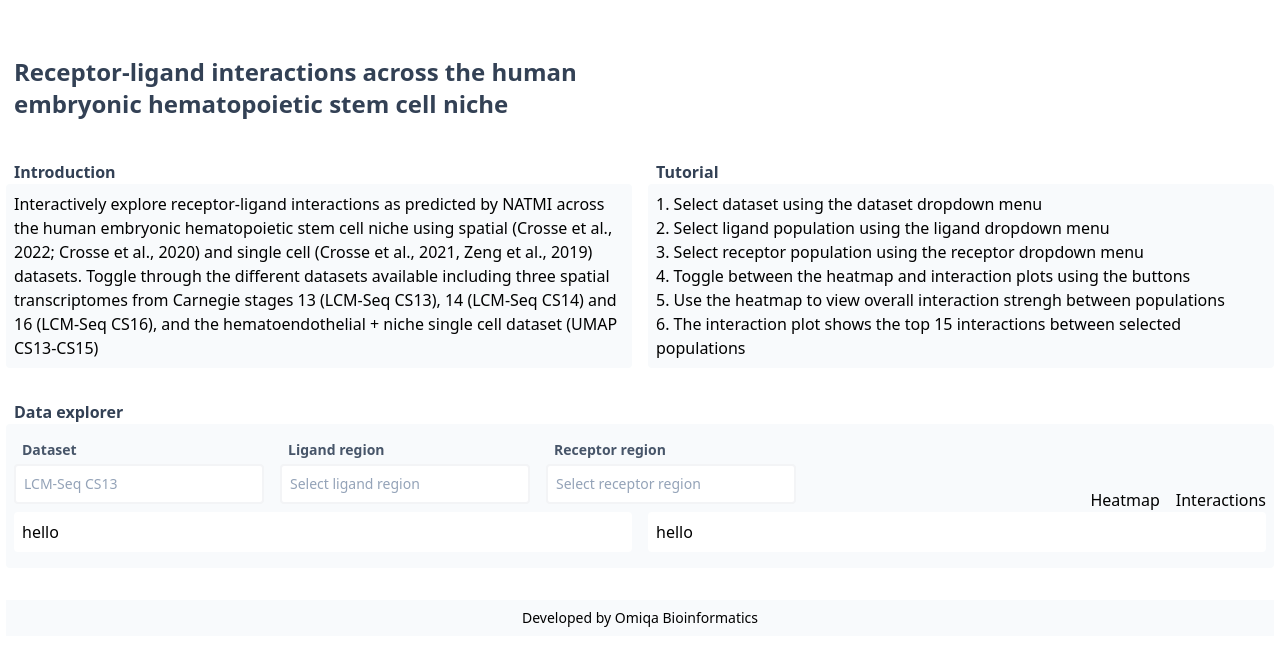
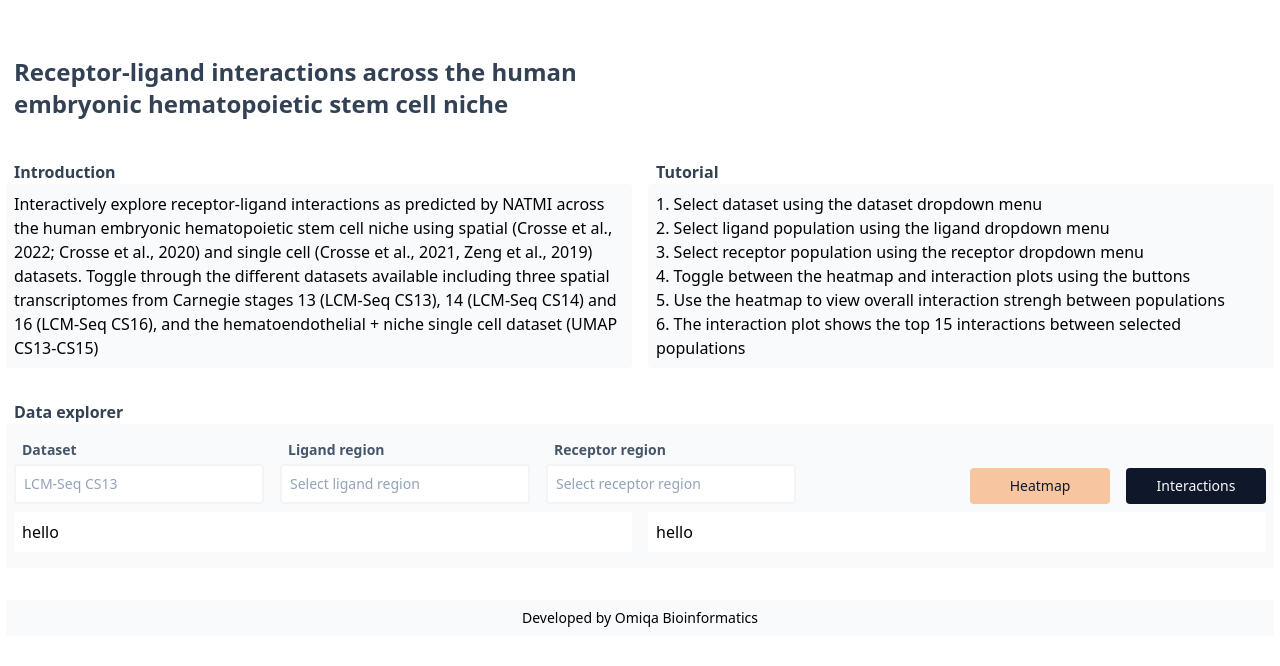
Before and after one commit to medvinsky-lab/hsc-niche-explorer, a Vue app: page / in a window 1280 px wide. Shown: the top 666 px of the page. Built offline with nearby package versions, Linux system fonts and the light colour scheme.

Commit message:
Added buttons and activePlotTypes

```diff
--- /dev/null
+++ b/src/components/Button.vue
@@ -0,0 +1,22 @@
+<script setup>
+const props = defineProps({
+  active: {
+    type: Boolean,
+  },
+});
+</script>
+<template>
+  <button
+    class="p-2 bg-slate-900 text-slate-50 text-sm rounded w-[140px]"
+    :class="{ active: active }"
+  >
+    <slot></slot>
+  </button>
+</template>
+
+<style scoped>
+.active {
+  background-color: #f7c59f;
+  @apply text-slate-900;
+}
+</style>
--- a/src/components/Explorer.vue
+++ b/src/components/Explorer.vue
@@ -1,11 +1,15 @@
 <script setup>
 import { ref, provide } from "vue";
+import Button from "./Button.vue";
 import SelectDataset from "./SelectDataset.vue";
 import SelectLigand from "./SelectLigand.vue";
 import SelectReceptor from "./SelectReceptor.vue";
 import Datasets from "../data/datasets.json";
+import { useDatasetStore } from "../stores/datasets";
+import { computed } from "@vue/reactivity";
 
 provide("Datasets", Datasets);
+const store = useDatasetStore();
 
 const menuStates = ref({
   dataset: false,
@@ -22,6 +26,16 @@ function toggleMenus(key) {
     }
   }
 }
+
+function updatePlotType(newPlotType) {
+  store.$patch({
+    activePlotType: newPlotType,
+  });
+}
+
+const activePlotType = computed(() => {
+  return store.activePlotType;
+});
 </script>
 <template>
   <div>
@@ -33,20 +47,28 @@ function toggleMenus(key) {
         <div class="flex space-x-4 mb-2">
           <SelectDataset
             :active="menuStates.dataset"
-            @toggle="toggleMenus"
+            @toggle="toggleMenus('dataset')"
           ></SelectDataset>
           <SelectLigand
             :active="menuStates.ligand"
-            @toggle="toggleMenus"
+            @toggle="toggleMenus('ligand')"
           ></SelectLigand>
           <SelectReceptor
             :active="menuStates.receptor"
-            @toggle="toggleMenus"
+            @toggle="toggleMenus('receptor')"
           ></SelectReceptor>
         </div>
-        <div class="flex space-x-4 items-end">
-          <p>Heatmap</p>
-          <p>Interactions</p>
+        <div class="flex space-x-4 items-end mb-2">
+          <Button
+            @click="updatePlotType('heatmap')"
+            :active="activePlotType === 'heatmap'"
+            >Heatmap</Button
+          >
+          <Button
+            @click="updatePlotType('interactions')"
+            :active="activePlotType === 'interactions'"
+            >Interactions</Button
+          >
         </div>
       </div>
       <div class="grid grid-rows-1 grid-cols-2 gap-4">
--- a/src/components/SelectDataset.vue
+++ b/src/components/SelectDataset.vue
@@ -21,7 +21,7 @@ const props = defineProps({
 });
 const emit = defineEmits(["toggle"]);
 function toggle() {
-  emit("toggle", "dataset");
+  emit("toggle");
 }
 
 function updateActiveDataset(name) {
--- a/src/components/SelectLigand.vue
+++ b/src/components/SelectLigand.vue
@@ -33,7 +33,7 @@ const options = computed(() =>
 const title = ref("Ligand region");
 
 function toggle() {
-  emit("toggle", "ligand");
+  emit("toggle");
 }
 
 function updateActiveLigand(name) {
--- a/src/components/SelectReceptor.vue
+++ b/src/components/SelectReceptor.vue
@@ -33,7 +33,7 @@ const options = computed(() =>
 const title = ref("Receptor region");
 
 function toggle() {
-  emit("toggle", "receptor");
+  emit("toggle");
 }
 
 function updateActiveReceptor(name) {
--- a/src/stores/datasets.js
+++ b/src/stores/datasets.js
@@ -5,5 +5,6 @@ export const useDatasetStore = defineStore("datasets", {
     activeDataset: "cs13",
     activeLigand: null,
     activeReceptor: null,
+    activePlotType: "heatmap",
   }),
 });
```
